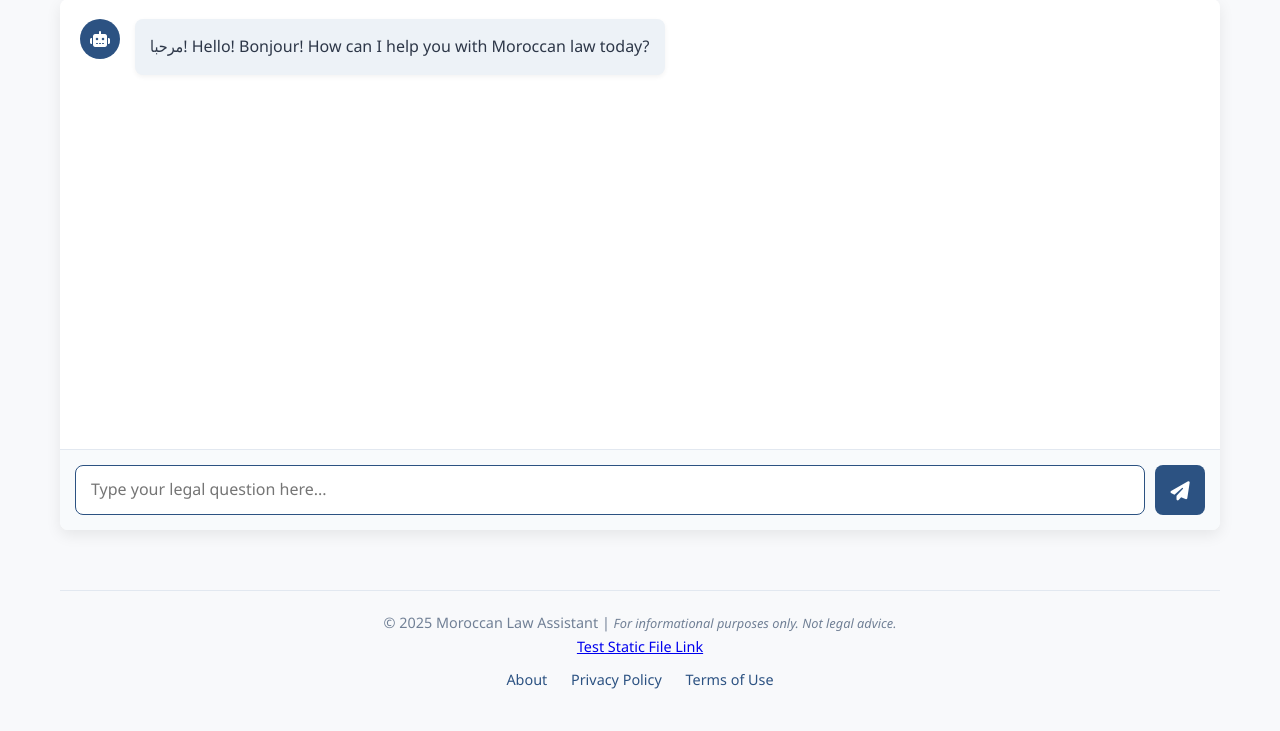
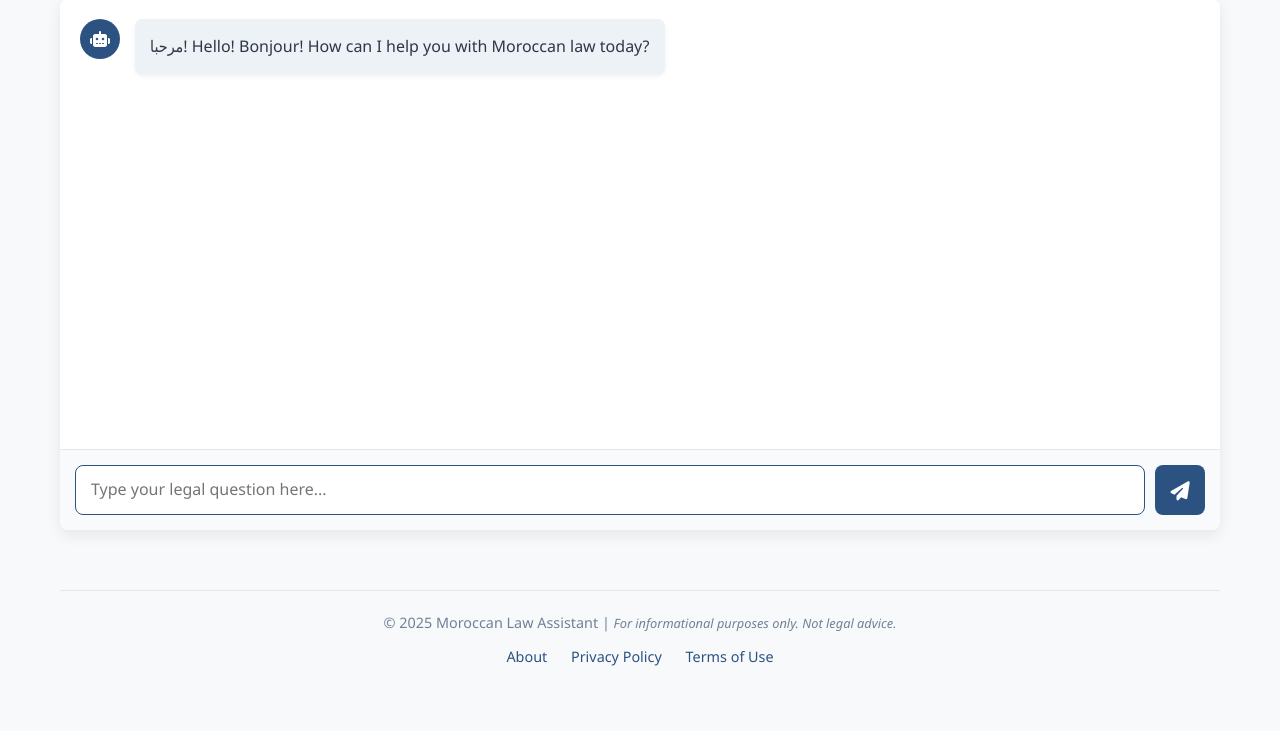
Before and after one commit to ilyasseabdenim/chik, a Flask app: page / in a window 1280 px wide. Shown: the part 502-1233 px from the top of the page. After the commit the page ends 1168 px from the top, so only its background shows below. Run offline with Flask 3, Linux system fonts and the light colour scheme.

Commit message:
Update index.html

```diff
--- a/templates/index.html
+++ b/templates/index.html
@@ -72,7 +72,6 @@
 
         <footer>
             <p>© 2025 Moroccan Law Assistant | <span class="disclaimer-text">For informational purposes only. Not legal advice.</span></p>
-            <a href="{{ url_for('static', filename='test.txt') }}">Test Static File Link</a>
             <div class="footer-links">
                 <a href="#" id="about-link">About</a>
                 <a href="#" id="privacy-link">Privacy Policy</a>
```
